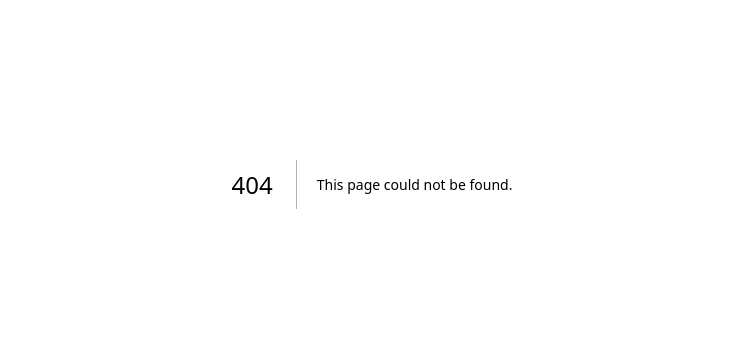
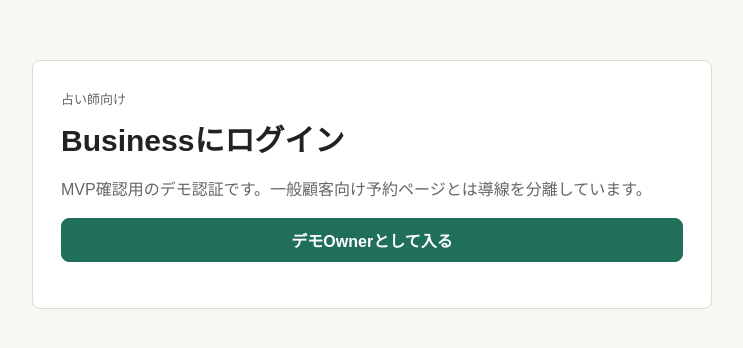
Before and after one commit to karukimori-wq/Growth-Engine, a Next.js app: page /app/sign-in in a window 1280 px wide. Before the commit this address had no page. Shown: the part 216-564 px from the top of the page, without its empty margins (268-1011 px from the left). Built offline with nearby package versions, Linux system fonts and the light colour scheme.

Commit message:
Add Growth Engine demo sign in screen

```diff
--- /dev/null
+++ b/src/app/app/sign-in/page.tsx
@@ -0,0 +1,26 @@
+type Props = {
+  searchParams: Promise<{ next?: string }>;
+};
+
+export default async function SignInPage({ searchParams }: Props) {
+  const params = await searchParams;
+  const nextPath = params.next?.startsWith("/app/business")
+    ? params.next
+    : "/app/business";
+
+  return (
+    <main className="public-page">
+      <section className="public-panel">
+        <p className="eyebrow">占い師向け</p>
+        <h1 className="page-title">Businessにログイン</h1>
+        <p className="muted">
+          MVP確認用のデモ認証です。一般顧客向け予約ページとは導線を分離しています。
+        </p>
+        <form action="/api/auth/demo-sign-in" method="post" className="form-stack">
+          <input type="hidden" name="next" value={nextPath} />
+          <button className="button" type="submit">デモOwnerとして入る</button>
+        </form>
+      </section>
+    </main>
+  );
+}
```
